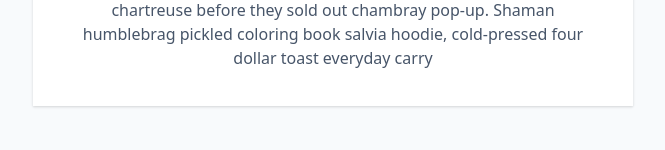
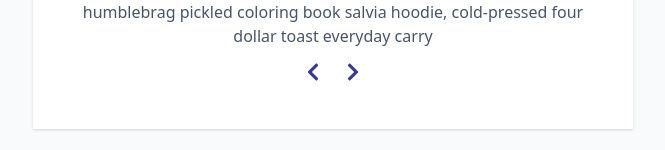
Before and after one commit to KayKongo/reviews, a React (Vite) app: page / in a window 1280 px wide. Shown: the part 488-638 px from the top of the page, without its empty margins (307-972 px from the left). Built offline with nearby package versions, Linux system fonts and the light colour scheme.

Commit message:
feat: Users can cycle between reviews. Haven't yet checked if index exceeds the available index

```diff
--- a/src/App.jsx
+++ b/src/App.jsx
@@ -6,6 +6,13 @@ import { FaChevronLeft, FaChevronRight, FaQuoteRight } from "react-icons/fa";
 const App = () => {
   const [index, setIndex] = useState(0);
   const { id, image, name, job, text } = people[index];
+
+  const prevPerson = () => {
+    setIndex(index - 1);
+  };
+  const nextPerson = () => {
+    setIndex(index + 1);
+  };
 
   return (
     <main>
@@ -19,6 +26,14 @@ const App = () => {
         <h4 className="author">{name}</h4>
         <p className="job">{job}</p>
         <p className="info">{text}</p>
+        <div className="btn-container">
+          <button className="prev-btn" onClick={() => prevPerson()}>
+            <FaChevronLeft />
+          </button>
+          <button className="next-btn" onClick={() => nextPerson()}>
+            <FaChevronRight />
+          </button>
+        </div>
       </article>
     </main>
   );
--- a/src/index.css
+++ b/src/index.css
@@ -66,8 +66,8 @@ html {
 
 body {
   background: var(--backgroundColor);
-  font-family: system-ui, -apple-system, BlinkMacSystemFont, 'Segoe UI', Roboto,
-    Oxygen, Ubuntu, Cantarell, 'Open Sans', 'Helvetica Neue', sans-serif;
+  font-family: system-ui, -apple-system, BlinkMacSystemFont, "Segoe UI", Roboto,
+    Oxygen, Ubuntu, Cantarell, "Open Sans", "Helvetica Neue", sans-serif;
   font-weight: 400;
   line-height: 1;
   color: var(--textColor);
@@ -306,7 +306,7 @@ main {
 }
 
 .img-container::before {
-  content: '';
+  content: "";
   width: 100%;
   height: 100%;
   background: var(--primary-500);
```
